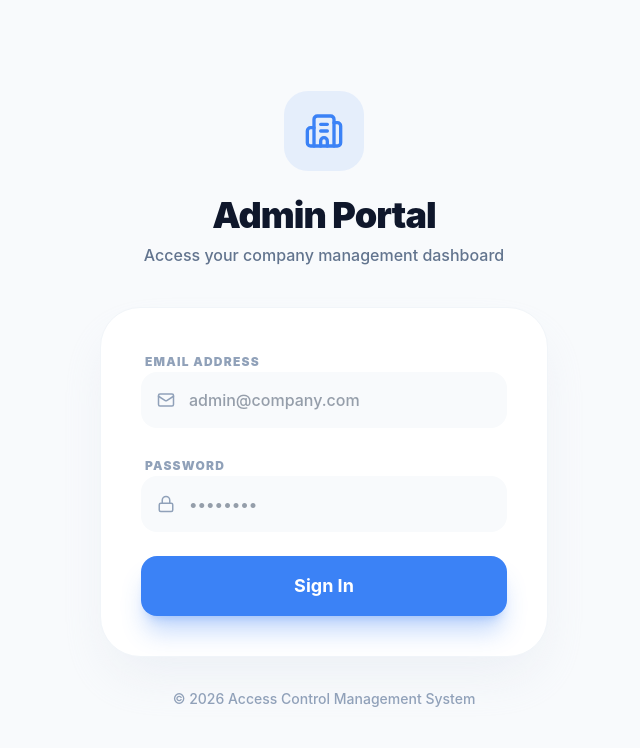
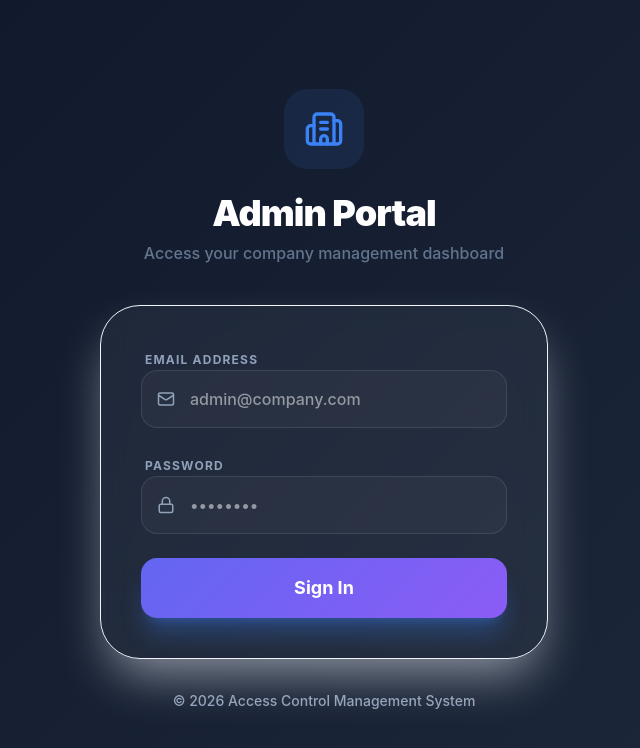
Before and after one commit to jdiezperez/access-control-node-react-native-expo-, a React (Vite) app in the folder web/: page /login in a window 1280 px wide. Shown: the top 748 px of the page, without its empty margins (316-956 px from the left). Built offline with nearby package versions, Linux system fonts and the light colour scheme.

Commit message:
Updated Login page style

```diff
--- a/web/src/pages/Events.tsx
+++ b/web/src/pages/Events.tsx
@@ -52,7 +52,7 @@ const Events = () => {
 			<div className="flex flex-col md:flex-row md:items-center justify-between gap-4">
 				<div className="flex items-center gap-4">
 					<div
-						className="p-4 rounded-3xl shadow-lg shadow-blue-500/20"
+						className="p-4 rounded-3xl shadow-lg shadow-blue-2500/20"
 						style={{ background: 'linear-gradient(135deg, #6366f1, #8b5cf6)' }}
 					>
 						<CalendarDays size={32} className="text-white" />
--- a/web/src/pages/Login.tsx
+++ b/web/src/pages/Login.tsx
@@ -29,25 +29,30 @@ const Login = () => {
             } else {
                 navigate('/admin');
             }
-        } catch (err: any) {
-            setError(err.response?.data?.message || 'Login failed. Please check your credentials.');
+        } catch (err: unknown) {
+            if (err instanceof Error) {
+                setError(err.message);
+            } else {
+                setError('Login failed. Please check your credentials.');
+            }
         } finally {
             setLoading(false);
         }
     };
 
     return (
-        <div className="min-h-screen flex items-center justify-center bg-[#f8fafc] px-4">
+        <div className="min-h-screen flex items-center justify-center px-4" style={{ background: 'linear-gradient(135deg, #0f172a 0%, #1e293b 100%)' }}>
             <div className="w-full max-w-md">
                 <div className="text-center mb-10">
                     <div className="inline-flex items-center justify-center w-20 h-20 bg-primary/10 rounded-3xl text-primary mb-6 animate-in fade-in zoom-in duration-500">
                         <Building2 size={40} />
                     </div>
-                    <h1 className="text-4xl font-black text-slate-900 tracking-tight mb-2">Admin Portal</h1>
+                    <h1 className="text-4xl font-black text-white tracking-tight mb-2">Admin Portal</h1>
                     <p className="text-slate-500 font-medium">Access your company management dashboard</p>
                 </div>
 
-                <div className="bg-white p-10 rounded-[2.5rem] shadow-2xl shadow-slate-200/60 border border-slate-100 animate-in slide-in-from-bottom-8 duration-700">
+                <div className="p-10 rounded-[2.5rem] shadow-2xl shadow-slate-200/60 border border-slate-100 animate-in slide-in-from-bottom-8 duration-700"
+                    style={{ background: 'rgba(255,255,255,0.05)', backdropFilter: 'blur(12px)' }}>
                     {error && (
                         <div className="bg-red-50 border border-red-100 text-red-600 p-4 rounded-2xl mb-8 text-sm font-bold flex items-center gap-3">
                             <ShieldAlert size={20} className="shrink-0" />
@@ -57,31 +62,33 @@ const Login = () => {
 
                     <form onSubmit={handleSubmit} className="space-y-6">
                         <div className="space-y-2">
-                            <label className="text-xs font-black text-slate-400 uppercase tracking-widest ml-1">Email Address</label>
+                            <label className="text-xs font-bold text-slate-400 uppercase tracking-widest ml-1">Email Address</label>
                             <div className="relative">
                                 <Mail className="absolute left-4 top-1/2 -translate-y-1/2 text-slate-400" size={18} />
                                 <input
                                     type="email"
-                                    className="w-full pl-12 pr-4 py-4 bg-slate-50 border-transparent rounded-2xl focus:bg-white focus:ring-4 focus:ring-primary/5 focus:border-primary outline-none transition-all font-medium text-slate-700"
+                                    className="w-full pl-12 pr-4 py-4 text-white border border-white/10 rounded-2xl focus:bg-white focus:ring-4 focus:ring-primary/5 focus:border-primary outline-none transition-all font-medium text-slate-700"
                                     value={email}
                                     onChange={(e) => setEmail(e.target.value)}
                                     placeholder="admin@company.com"
                                     required
+                                    style={{ background: 'rgba(255,255,255,0.03)' }}
                                 />
                             </div>
                         </div>
 
                         <div className="space-y-2">
-                            <label className="text-xs font-black text-slate-400 uppercase tracking-widest ml-1">Password</label>
+                            <label className="text-xs font-bold text-slate-400 uppercase tracking-widest ml-1">Password</label>
                             <div className="relative">
                                 <Lock className="absolute left-4 top-1/2 -translate-y-1/2 text-slate-400" size={18} />
                                 <input
                                     type="password"
-                                    className="w-full pl-12 pr-4 py-4 bg-slate-50 border-transparent rounded-2xl focus:bg-white focus:ring-4 focus:ring-primary/5 focus:border-primary outline-none transition-all font-medium text-slate-700"
+                                    className="w-full pl-12 pr-4 py-4 text-white border border-white/10 rounded-2xl focus:bg-white focus:ring-4 focus:ring-primary/5 focus:border-primary outline-none transition-all font-medium text-slate-700"
                                     value={password}
                                     onChange={(e) => setPassword(e.target.value)}
                                     placeholder="••••••••"
                                     required
+                                    style={{ background: 'rgba(255,255,255,0.03)' }}
                                 />
                             </div>
                         </div>
@@ -89,7 +96,8 @@ const Login = () => {
                         <button
                             type="submit"
                             disabled={loading}
-                            className="w-full bg-primary text-white py-4 rounded-2xl text-lg font-bold shadow-xl shadow-primary/30 hover:bg-primary/90 hover:scale-[1.02] active:scale-95 disabled:opacity-50 transition-all flex items-center justify-center gap-2"
+                            className="w-full text-white py-4 rounded-2xl text-lg font-bold shadow-xl shadow-primary/30 hover:scale-[1.02] active:scale-95 disabled:opacity-50 transition-all flex items-center justify-center gap-2"
+                            style={{ background: 'linear-gradient(135deg, #6366f1, #8b5cf6)' }}
                         >
                             {loading ? <Loader2 className="animate-spin" size={24} /> : 'Sign In'}
                         </button>
```
Also changed, not shown: 2 other files (tests, documents, lock files or other folders).
